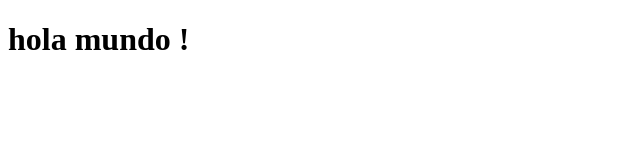
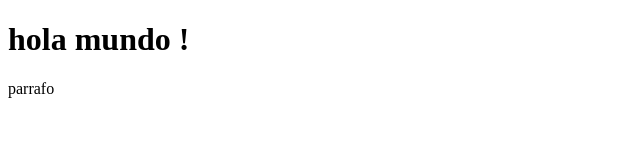
Before and after one commit to MicaAndres/mi_repo, a plain HTML site: page index.html in a window 1280 px wide. Shown: the full height of the page, 0-640 px from the left. Drawn offline with Linux system fonts and the light colour scheme.

Commit message:
otro texto mas

```diff
--- a/index.html
+++ b/index.html
@@ -8,5 +8,8 @@
 </head>
 <body>
     <h1>hola mundo !</h1>
+    <p>parrafo
+
+    </p>
 </body>
 </html>
```
